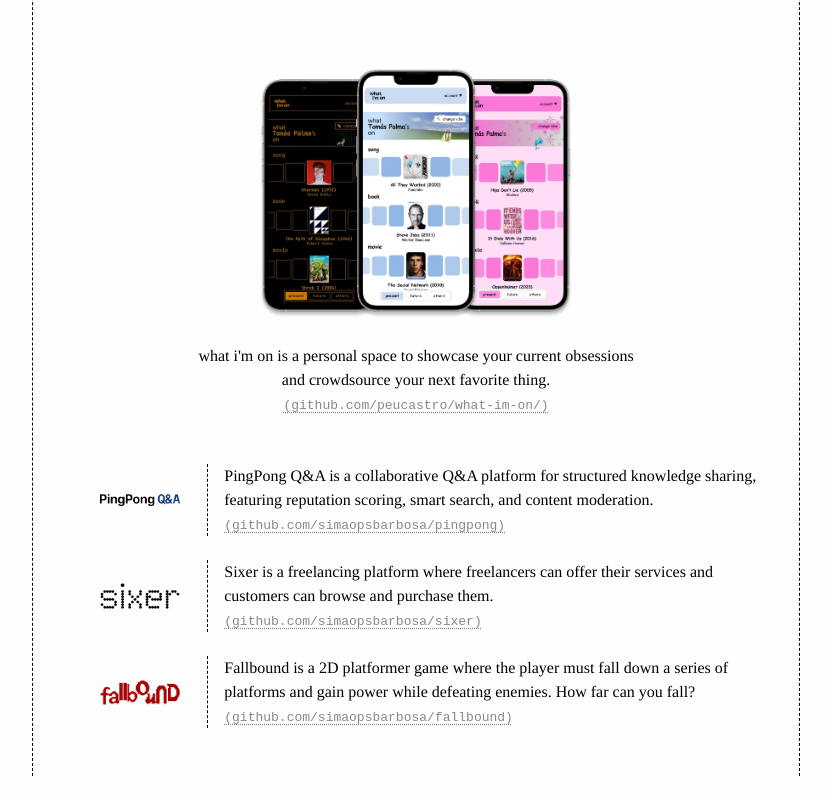
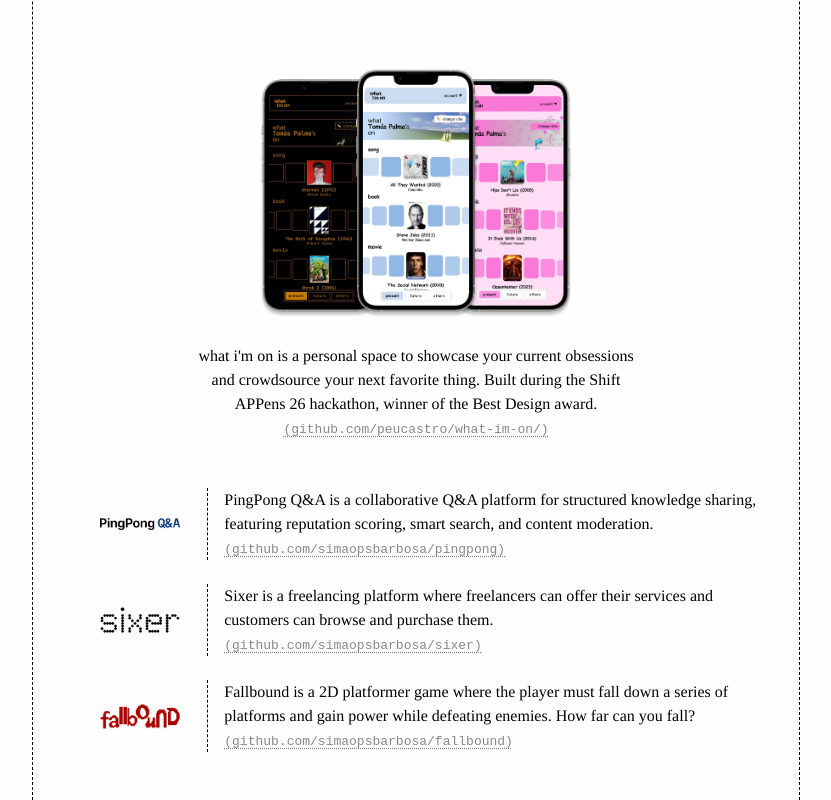
Before and after one commit to simaopsbarbosa/personal-website, a SvelteKit app: page /projects in a window 1280 px wide. Shown: the part 1034-1834 px from the top of the page, without its empty margins (224-1055 px from the left). Before the commit the page ends 1810 px from the top, so only its background shows below. Built offline with nearby package versions, Linux system fonts and the light colour scheme; a web font is replaced by a local one.

Commit message:
updated whatimon description

```diff
--- a/src/routes/projects/+page.svelte
+++ b/src/routes/projects/+page.svelte
@@ -32,7 +32,7 @@
 		{
 			title: "what i'm on",
 			description:
-				"what i'm on is a personal space to showcase your current obsessions and crowdsource your next favorite thing.",
+				"what i'm on is a personal space to showcase your current obsessions and crowdsource your next favorite thing. Built during the Shift APPens 26 hackathon, winner of the Best Design award.",
 			link: 'https://github.com/peucastro/what-im-on/',
 			logo: whatimonLogo,
 			banner: whatimonBanner
```
